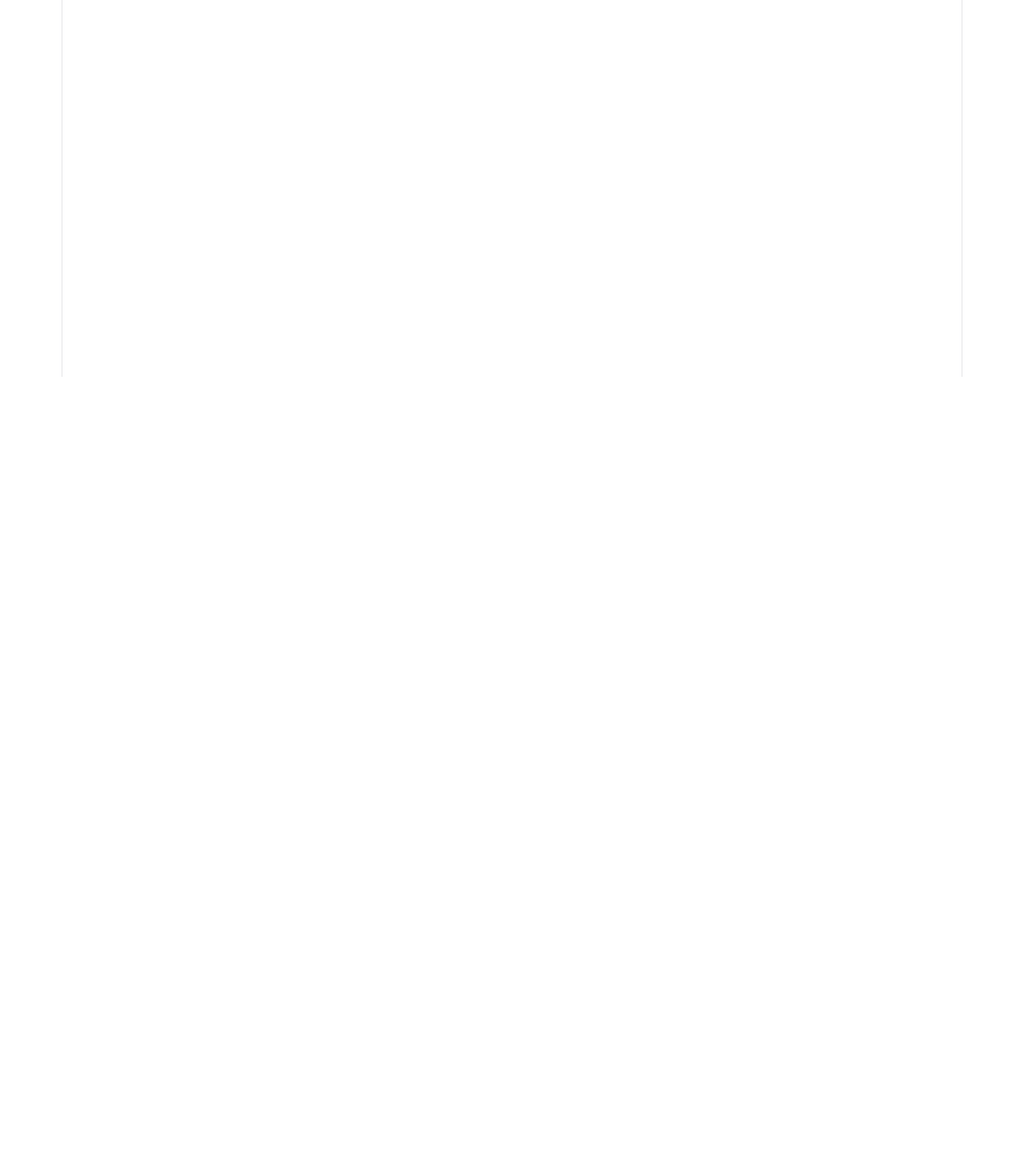
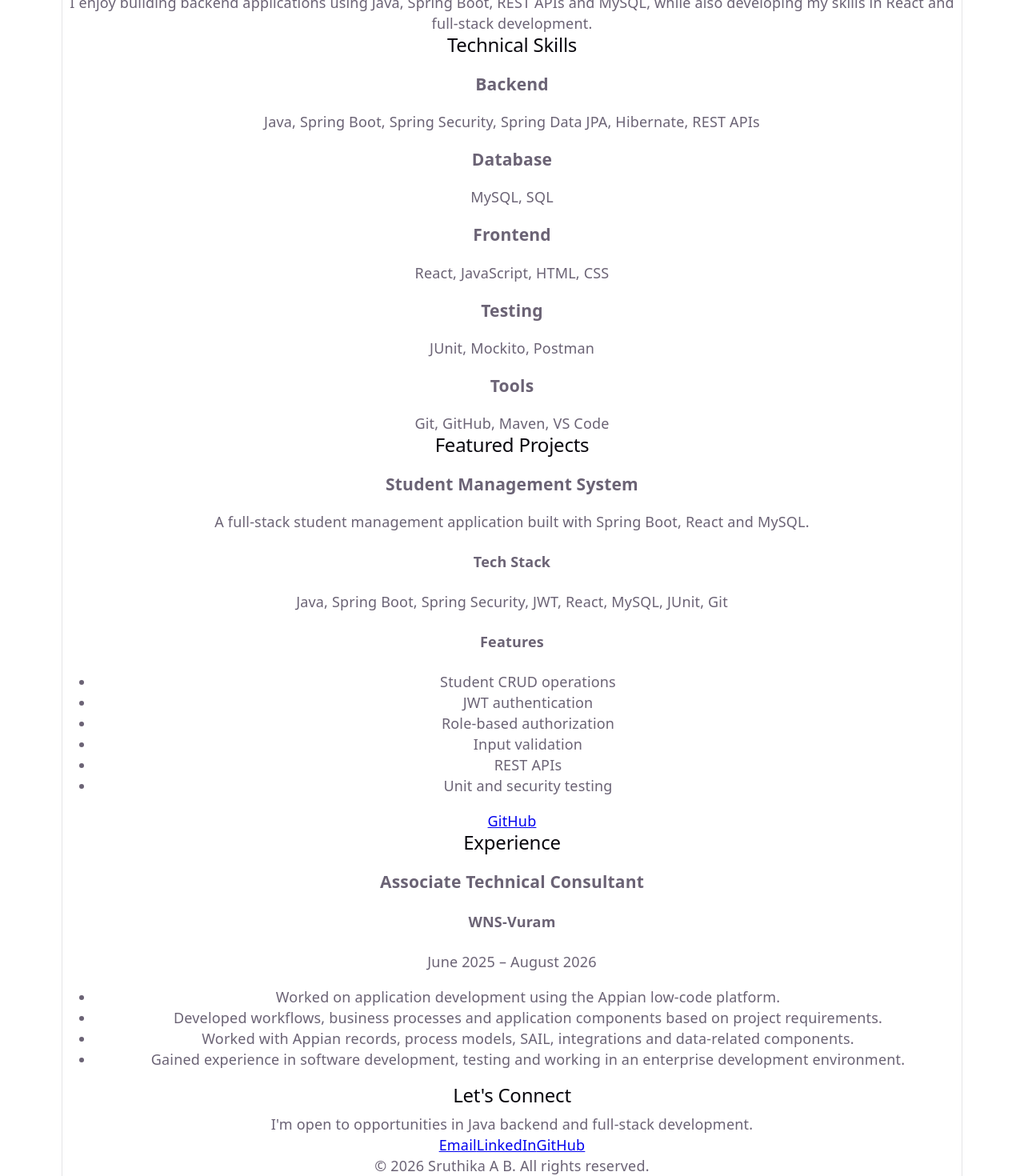
Before and after one commit to ABSruthika/sruthika-portfolio, a React app: page / in a window 1280 px wide. Shown: the part 329-1799 px from the top of the page at 80% size. Before the commit the page ends 800 px from the top, so only its background shows below. Built offline with nearby package versions, Linux system fonts and the light colour scheme; the HTML template or start-up script is replaced by a standard one.

Commit message:
feat: add portfolio sections

```diff
--- a/src/App.jsx
+++ b/src/App.jsx
@@ -1,11 +1,23 @@
 import Navbar from "./components/Navbar";
 import Hero from "./components/Hero";
+import About from "./components/About";
+import Skills from "./components/Skills";
+import Projects from "./components/Projects";
+import Experience from "./components/Experience";
+import Contact from "./components/Contact";
+import Footer from "./components/Footer";
 
 function App() {
   return (
     <div>
       <Navbar />
       <Hero />
+      <About />
+      <Skills />
+      <Projects />
+      <Experience />
+      <Contact />
+      <Footer />
     </div>
   );
 }
--- a/src/components/About.jsx
+++ b/src/components/About.jsx
@@ -0,0 +1,22 @@
+function About() {
+    return (
+        <section id="about">
+            <h2>About Me</h2>
+
+            <p>
+                I'm Sruthika A B, a software developer with professional
+                experience in application development. I started my career
+                working with Appian and am currently focusing on Java
+                backend development.
+            </p>
+
+            <p>
+                I enjoy building backend applications using Java,
+                Spring Boot, REST APIs and MySQL, while also developing
+                my skills in React and full-stack development.
+            </p>
+        </section>
+    );
+}
+
+export default About;
--- a/src/components/Contact.jsx
+++ b/src/components/Contact.jsx
@@ -0,0 +1,36 @@
+function Contact() {
+  return (
+    <section id="contact">
+      <h2>Let's Connect</h2>
+
+      <p>
+        I'm open to opportunities in Java backend and full-stack
+        development.
+      </p>
+
+      <div>
+        <a href="mailto:sruthika.balamurugan@gmail.com">
+          Email
+        </a>
+
+        <a
+          href="https://www.linkedin.com/in/sruthika-balamurugan1015/"
+          target="_blank"
+          rel="noopener noreferrer"
+        >
+          LinkedIn
+        </a>
+
+        <a
+          href="https://github.com/ABSruthika"
+          target="_blank"
+          rel="noopener noreferrer"
+        >
+          GitHub
+        </a>
+      </div>
+    </section>
+  );
+}
+
+export default Contact;
--- a/src/components/Experience.jsx
+++ b/src/components/Experience.jsx
@@ -0,0 +1,39 @@
+function Experience() {
+  return (
+    <section id="experience">
+      <h2>Experience</h2>
+
+      <div>
+        <h3>Associate Technical Consultant</h3>
+
+        <h4>WNS-Vuram</h4>
+
+        <p>June 2025 – August 2026</p>
+
+        <ul>
+          <li>
+            Worked on application development using the Appian
+            low-code platform.
+          </li>
+
+          <li>
+            Developed workflows, business processes and application
+            components based on project requirements.
+          </li>
+
+          <li>
+            Worked with Appian records, process models, SAIL,
+            integrations and data-related components.
+          </li>
+
+          <li>
+            Gained experience in software development, testing
+            and working in an enterprise development environment.
+          </li>
+        </ul>
+      </div>
+    </section>
+  );
+}
+
+export default Experience;
--- a/src/components/Footer.jsx
+++ b/src/components/Footer.jsx
@@ -0,0 +1,11 @@
+function Footer() {
+  return (
+    <footer>
+      <p>
+        © {new Date().getFullYear()} Sruthika A B. All rights reserved.
+      </p>
+    </footer>
+  );
+}
+
+export default Footer;
--- a/src/components/Projects.jsx
+++ b/src/components/Projects.jsx
@@ -0,0 +1,46 @@
+function Projects() {
+  return (
+    <section id="projects">
+      <h2>Featured Projects</h2>
+
+      <div>
+        <h3>Student Management System</h3>
+
+        <p>
+          A full-stack student management application built with
+          Spring Boot, React and MySQL.
+        </p>
+
+        <h4>Tech Stack</h4>
+
+        <p>
+          Java, Spring Boot, Spring Security, JWT, React,
+          MySQL, JUnit, Git
+        </p>
+
+        <h4>Features</h4>
+
+        <ul>
+          <li>Student CRUD operations</li>
+          <li>JWT authentication</li>
+          <li>Role-based authorization</li>
+          <li>Input validation</li>
+          <li>REST APIs</li>
+          <li>Unit and security testing</li>
+        </ul>
+
+        <div>
+          <a
+            href="https://github.com/ABSruthika"
+            target="_blank"
+            rel="noopener noreferrer"
+          >
+            GitHub
+          </a>
+        </div>
+      </div>
+    </section>
+  );
+}
+
+export default Projects;
--- a/src/components/Skills.jsx
+++ b/src/components/Skills.jsx
@@ -0,0 +1,37 @@
+function Skills() {
+  return (
+    <section id="skills">
+      <h2>Technical Skills</h2>
+
+      <div>
+        <h3>Backend</h3>
+        <p>
+          Java, Spring Boot, Spring Security, Spring Data JPA,
+          Hibernate, REST APIs
+        </p>
+      </div>
+
+      <div>
+        <h3>Database</h3>
+        <p>MySQL, SQL</p>
+      </div>
+
+      <div>
+        <h3>Frontend</h3>
+        <p>React, JavaScript, HTML, CSS</p>
+      </div>
+
+      <div>
+        <h3>Testing</h3>
+        <p>JUnit, Mockito, Postman</p>
+      </div>
+
+      <div>
+        <h3>Tools</h3>
+        <p>Git, GitHub, Maven, VS Code</p>
+      </div>
+    </section>
+  );
+}
+
+export default Skills;
```
